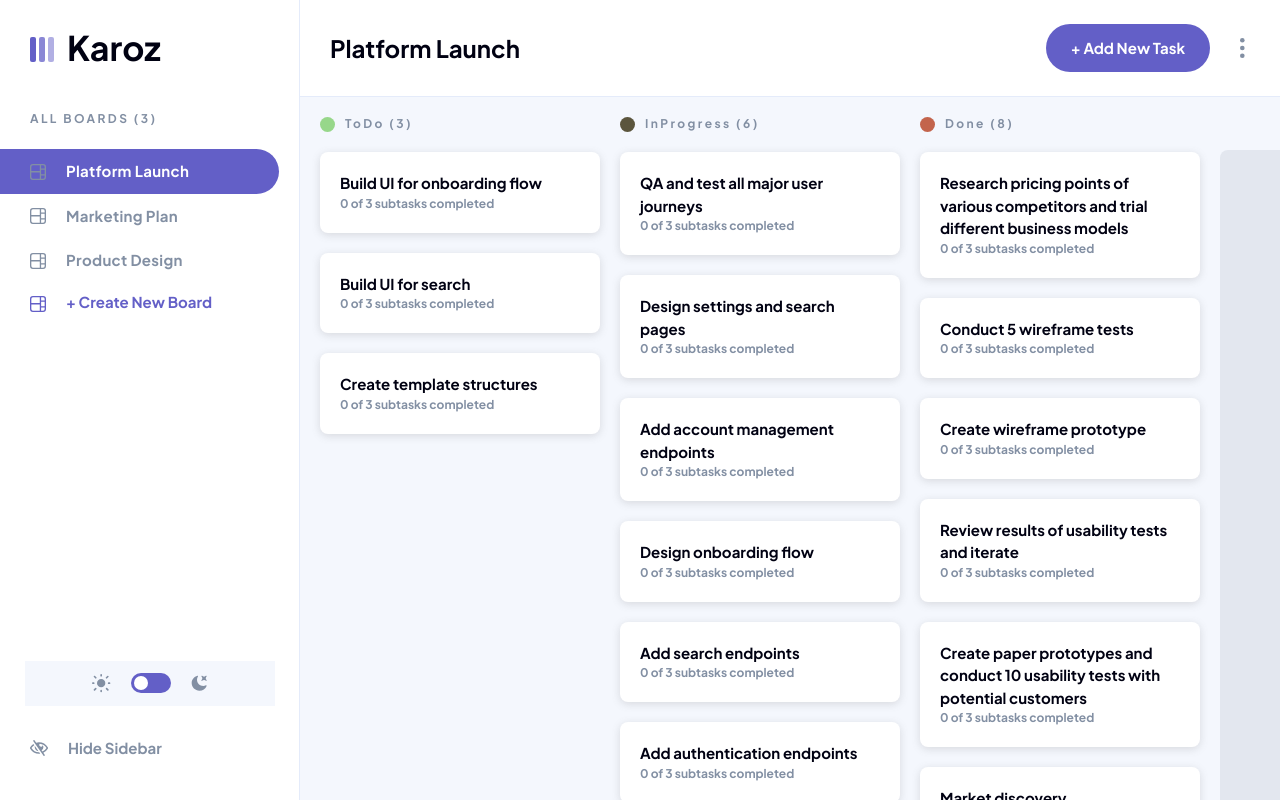
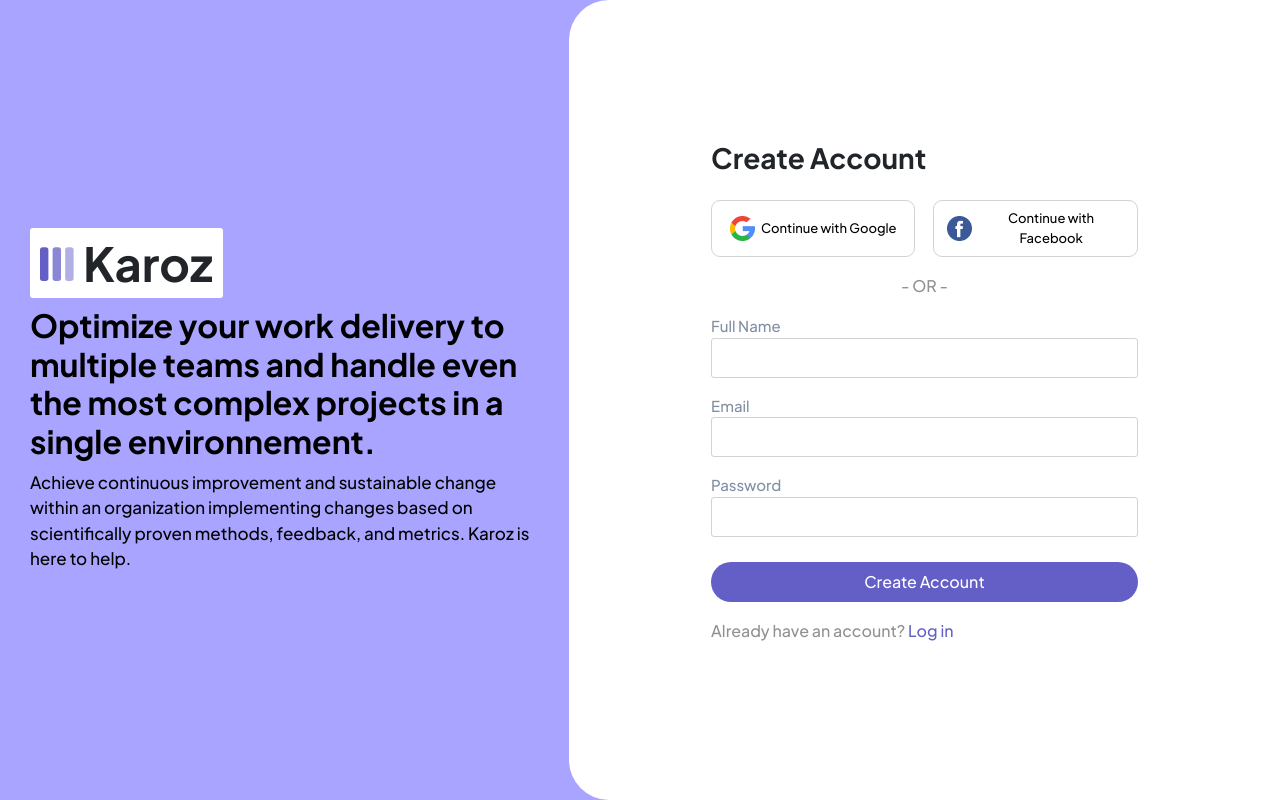
Before and after one commit to oalva-rez/karoz, a React (Create React App) app: page /login in a window 1280 px wide. Built offline with nearby package versions, Linux system fonts and the light colour scheme; no server answers.

Commit message:
user continue with google updates userinfo state

```diff
--- a/src/App.js
+++ b/src/App.js
@@ -13,14 +13,88 @@ import showSidebarIcon from "./assets/icon-show-sidebar.svg";
 import { useShowModalContext } from "./context/ShowModalContext";
 import { useHideSidebarContext } from "./context/HideSidebarContext";
 import { useMobileScreenContext } from "./context/MobileScreenContext";
+import { useUserInfoContext } from "./context/UserInfoContext";
 import UserSignOn from "./components/SignOn/UserSignOn";
+
+import { initializeApp } from "firebase/app";
+import { getFirebaseConfig } from "./firebase-config";
+import {
+  GoogleAuthProvider,
+  getAuth,
+  onAuthStateChanged,
+  signInWithPopup,
+  signOut,
+} from "firebase/auth";
+import {
+  getFirestore,
+  collection,
+  setDoc,
+  doc,
+  serverTimestamp,
+  getDocs,
+} from "firebase/firestore";
 
 export default function App() {
   const [showModal, setShowModal] = useShowModalContext();
   const [hideSidebar, setHideSidebar] = useHideSidebarContext();
   const [mobileScreen, setMobileScreen] = useMobileScreenContext();
   const [activeModal, setActiveModal] = useState(null);
-  const [userId, setUserId] = useState(true);
+  const [userInfo, setUserInfo] = useUserInfoContext();
+
+  // firebase
+
+  // load user tasks and projects **********
+  //  useEffect(() => {
+  //   const colRef = collection(getFirestore(), "users");
+  //   getDocs(colRef).then((snapshot) => {
+  //     snapshot.docs.forEach((doc) => {
+  //       if (doc.id === userInfo.uId) {
+  //         setTasks(doc.data().tasks);
+  //         setProjects(doc.data().projects);
+  //       }
+  //     });
+  //   });
+  // }, [userInfo.uId]);
+
+  // save user todo and projects to db ************
+  //  useEffect(() => {
+  //   async function saveTodo() {
+  //     try {
+  //       if (tasks.length > 0) {
+  //         await setDoc(doc(getFirestore(), "users", userInfo.uId), {
+  //           tasks,
+  //           projects,
+  //           name: userInfo.name,
+  //           uId: userInfo.uId,
+  //           createdAt: serverTimestamp(),
+  //         });
+  //       }
+  //     } catch (error) {
+  //       console.log("Error writing new todo to Firebase Database", error);
+  //     }
+  //   }
+
+  //   saveTodo();
+  //   setInputData({
+  //     task: "",
+  //     date: "",
+  //     project: "",
+  //   });
+  // }, [tasks, projects]);
+
+  function handleSignOut() {
+    signOut(getAuth());
+    setUserInfo((prev) => {
+      return {
+        ...prev,
+        uId: false,
+      };
+    });
+    // setTasks([]);
+    // setProjects([]);
+  }
+
+  // firebase
 
   function hideModal() {
     setActiveModal(null);
@@ -73,7 +147,7 @@ export default function App() {
     }
   }, [showModal]);
 
-  return userId ? (
+  return userInfo.uId ? (
     <div
       className={
         hideSidebar || mobileScreen ? "wrapper hide-sidebar" : "wrapper"
--- a/src/components/SignOn/SignUp.js
+++ b/src/components/SignOn/SignUp.js
@@ -1,18 +1,18 @@
 import React from "react";
 import googleIcon from "../../assets/icon-google.png";
 import facebookIcon from "../../assets/icon-facebook.png";
-function SignUp() {
+function SignUp({ handleSignIn }) {
   return (
     <div className="user-wrapper">
       <h2>Create Account</h2>
       <div className="user-buttons">
-        <button>
+        <button onClick={handleSignIn}>
           <img src={googleIcon} alt="google" />
-          Sign up with Google
+          Continue with Google
         </button>
         <button>
           <img src={facebookIcon} alt="facebook" />
-          Sign up with Facebook
+          Continue with Facebook
         </button>
       </div>
       <div className="or">- OR -</div>
--- a/src/components/SignOn/UserSignOn.js
+++ b/src/components/SignOn/UserSignOn.js
@@ -1,10 +1,65 @@
-import React, { useState } from "react";
+import React, { useState, useEffect } from "react";
 import logo from "../../assets/logo-dark.svg";
 import SignIn from "./SignIn";
 import SignUp from "./SignUp";
+import { initializeApp } from "firebase/app";
+import { getFirebaseConfig } from "../../firebase-config";
+import {
+  GoogleAuthProvider,
+  getAuth,
+  onAuthStateChanged,
+  signInWithPopup,
+} from "firebase/auth";
+import { useUserInfoContext } from "../../context/UserInfoContext";
 
 function UserSignOn() {
+  const [userInfo, setUserInfo] = useUserInfoContext();
+
+  // on click on 'Login' set state to true
   const [signIn, setSignIn] = useState(true);
+
+  async function handleSignIn() {
+    let provider = new GoogleAuthProvider();
+    await signInWithPopup(getAuth(), provider);
+    setUserInfo((prev) => {
+      return {
+        ...prev,
+        uId: getAuth().currentUser.uid,
+        displayName: getAuth().currentUser.displayName,
+        email: getAuth().currentUser.email,
+        photoURL: getAuth().currentUser.photoURL,
+      };
+    });
+    console.log(userInfo);
+  }
+  function authStateObserver(user) {
+    if (user) {
+      setUserInfo((prev) => {
+        return {
+          uId: user.uid,
+          displayName: user.displayName,
+          email: user.email,
+          photoURL: user.photoURL,
+        };
+      });
+    } else {
+      setUserInfo((prev) => {
+        return { ...prev, uId: false };
+      });
+    }
+  }
+
+  function initFirebaseAuth() {
+    onAuthStateChanged(getAuth(), authStateObserver);
+  }
+
+  // init auth observer
+  useEffect(() => {
+    const firebaseAppConfig = getFirebaseConfig();
+    initializeApp(firebaseAppConfig);
+    initFirebaseAuth();
+  }, []);
+
   return (
     <div className="sign-on--wrapper">
       <div className="sign-on--heading">
@@ -23,7 +78,7 @@ function UserSignOn() {
         </p>
       </div>
       <div className="sign-on--user-info">
-        {signIn ? <SignUp /> : <SignIn />}
+        {signIn ? <SignUp handleSignIn={handleSignIn} /> : <SignIn />}
       </div>
     </div>
   );
--- a/src/context/AppContextProvider.js
+++ b/src/context/AppContextProvider.js
@@ -5,6 +5,7 @@ import ColumnsProvider from "./ColumnsContext";
 import ShowModalProvider from "./ShowModalContext";
 import HideSidebarProvider from "./HideSidebarContext";
 import MobileScreenProvider from "./MobileScreenContext";
+import UserInfoProvider from "./UserInfoContext";
 
 import { combineComponents } from "./combineComponents";
 
@@ -16,5 +17,6 @@ const providers = [
   ShowModalProvider,
   HideSidebarProvider,
   MobileScreenProvider,
+  UserInfoProvider,
 ];
 export const AppContextProvider = combineComponents(...providers);
--- /dev/null
+++ b/src/context/UserInfoContext.js
@@ -0,0 +1,18 @@
+import React, { useState, useContext } from "react";
+const UserInfoContext = React.createContext();
+
+export const useUserInfoContext = () => useContext(UserInfoContext);
+
+export default function UserInfoProvider({ children }) {
+  const [userInfo, setUserInfo] = useState({
+    uId: null,
+    displayName: null,
+    email: null,
+    photoURL: null,
+  });
+  return (
+    <UserInfoContext.Provider value={[userInfo, setUserInfo]}>
+      {children}
+    </UserInfoContext.Provider>
+  );
+}
--- /dev/null
+++ b/src/firebase-config.js
@@ -0,0 +1,20 @@
+const config = {
+  apiKey: "AIzaSyAT7JkojGQLQKCSm6a4cLDEcFP68R6iyLk",
+  authDomain: "karoz-3c7bb.firebaseapp.com",
+  projectId: "karoz-3c7bb",
+  storageBucket: "karoz-3c7bb.appspot.com",
+  messagingSenderId: "260054200745",
+  appId: "1:260054200745:web:b5f6f91d9bbb38f999d4b8",
+};
+
+export function getFirebaseConfig() {
+  if (!config || !config.apiKey) {
+    throw new Error(
+      "No Firebase configuration object provided." +
+        "\n" +
+        "Add your web app's configuration object to firebase-config.js"
+    );
+  } else {
+    return config;
+  }
+}
```
Also changed, not shown: 1 other file (tests, documents, lock files or other folders).
